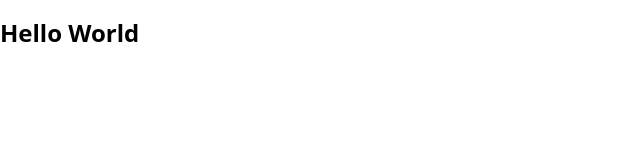
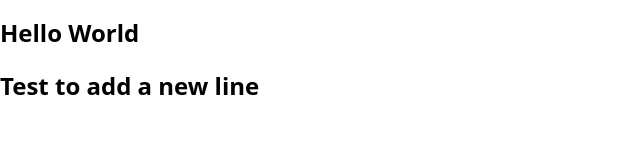
Before and after one commit to JulieKodehode/stackblitz-tester, a plain HTML site: page index.html in a window 1280 px wide. Shown: the whole page, without its empty margins (0-640 px from the left). Drawn offline with Linux system fonts and the light colour scheme.

Commit message:
Added content

```diff
--- a/index.html
+++ b/index.html
@@ -13,5 +13,6 @@
   </head>
   <body>
     <h1>Hello World</h1>
+    <h2>Test to add a new line</h2>
   </body>
 </html>
```
